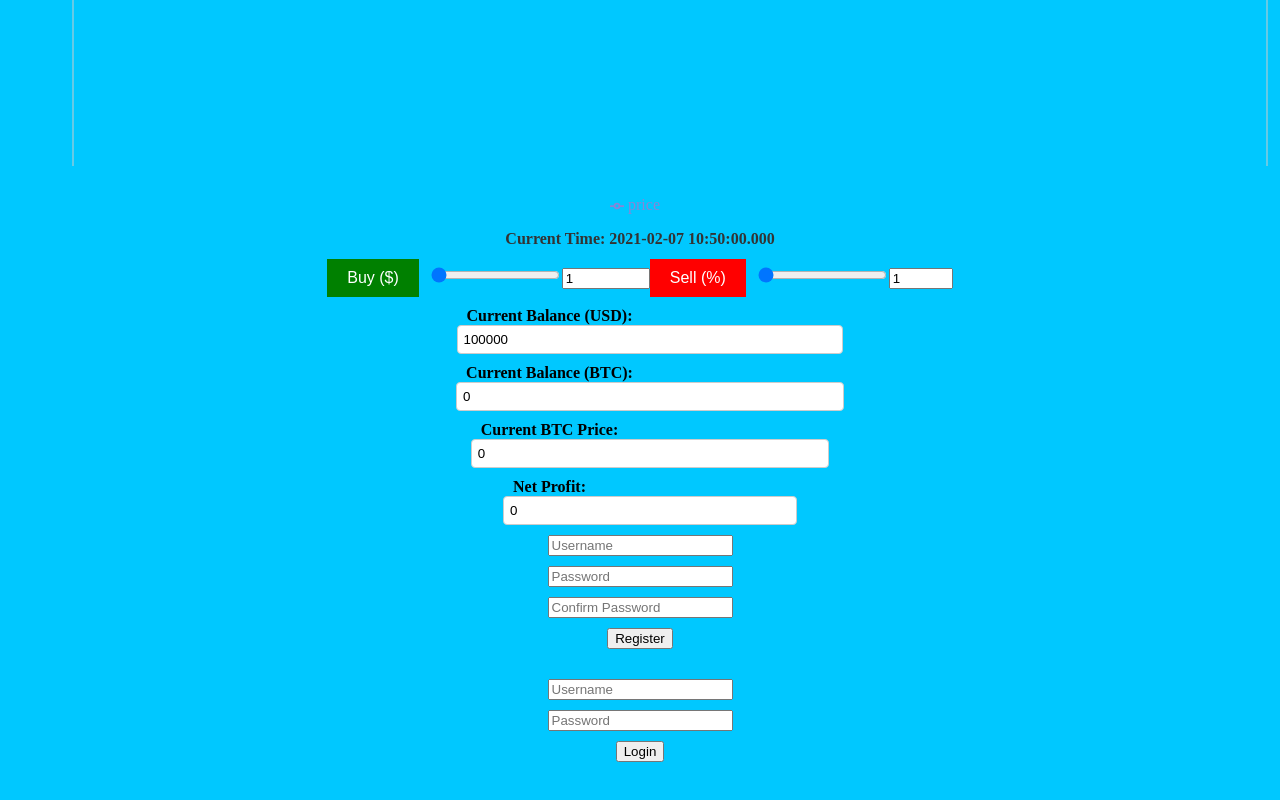
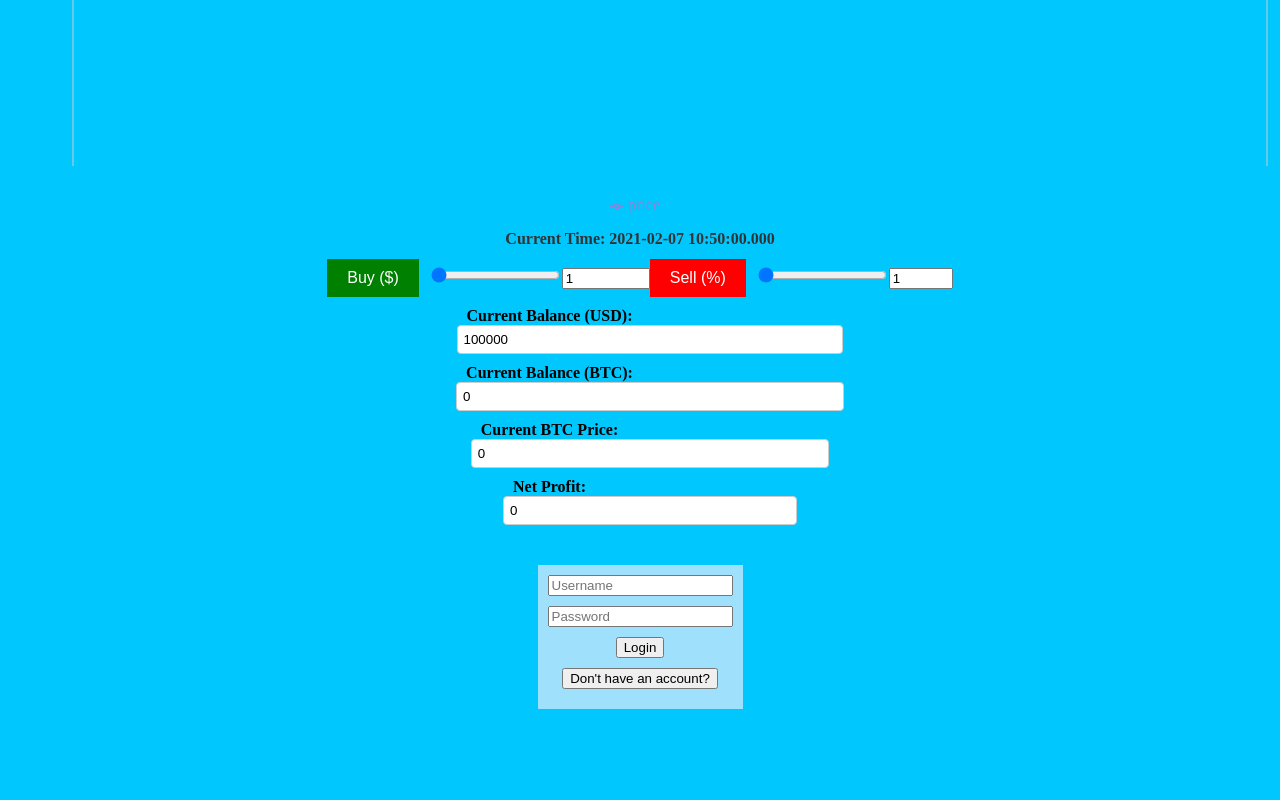
Before and after one commit to BrendanN03/Bitcoin_Trading, a React (Create React App) app in the folder client/: page / in a window 1280 px wide. Shown: the part 413-1213 px from the top of the page. After the commit the page ends 1130 px from the top, so only its background shows below. Built offline with nearby package versions, Linux system fonts and the light colour scheme; no server answers.

Commit message:
cooler auth

```diff
--- a/client/src/pages/PageA.js
+++ b/client/src/pages/PageA.js
@@ -14,6 +14,7 @@ export default function PageA() {
 	const [buyQuantity, setBuyQuantity] = useState(1);
 	const [sellQuantity, setSellQuantity] = useState(1);
 
+	const [authSide, setAuthSide] = useState(true); // false = register; true = login
 	const [loggedUser, setLoggedUser] = useState(null);
 	//const [currentDateTime, setCurrentDateTime] = useState(getRandomDateIn2021);
 	const { currentDateTime, setCurrentDateTime } = useContext(DateTimeContext);
@@ -228,17 +229,32 @@ export default function PageA() {
 	}, [currentDateTime]);
 	*/
 
+	// handle changing login/register form
+	const authChangeHandle = (toLogin) => {
+		if (toLogin) {
+			document.getElementById('register_username').value = '';
+			document.getElementById('register_password').value = '';
+			document.getElementById('register_password_confirm').value = '';
+		} else {
+			document.getElementById('login_username').value = '';
+			document.getElementById('login_password').value = '';
+		}
+
+		setAuthSide(toLogin);
+		document.getElementById('auth_msg').innerHTML = '';
+	}
+
 	// handle registering account
 	const registerSubmit = (e) => {
 		e.preventDefault();
 
 		const username = document.getElementById('register_username').value;
 		const password = document.getElementById('register_password').value;
-		const registerMsgElt = document.getElementById('register_msg');
+		const authMsgElt = document.getElementById('auth_msg');
 
 		// check if the passwords match
 		if (password !== document.getElementById('register_password_confirm').value) {
-			registerMsgElt.innerHTML = "Passwords don't match";
+			authMsgElt.innerHTML = "Passwords don't match";
 			return;
 		}
 
@@ -255,11 +271,12 @@ export default function PageA() {
 		})
 			.then(res => {
 				if (res.status === 500) {
-					registerMsgElt.innerHTML = 'Something went wrong';
+					authMsgElt.innerHTML = 'Something went wrong';
 				} else if (res.status === 409) {
-					registerMsgElt.innerHTML = 'Username is taken';
+					authMsgElt.innerHTML = 'Username is taken';
 				} else if (res.status === 201) {
-					registerMsgElt.innerHTML = 'You have successfully registered';
+					authMsgElt.innerHTML = 'You have successfully registered';
+					setAuthSide(true);
 				} else {
 					console.log('registerSubmit: what happened here');
 					throw new Error('what happen');
@@ -273,7 +290,7 @@ export default function PageA() {
 
 		const username = document.getElementById('login_username').value;
 		const password = document.getElementById('login_password').value;
-		const loginMsgElt = document.getElementById('login_msg');
+		const authMsgElt = document.getElementById('auth_msg');
 
 		// make the POST request
 		fetch(`http://${config.server_host}:${config.server_port}/login`, {
@@ -289,11 +306,11 @@ export default function PageA() {
 		})
 			.then(res => {
 				if (res.status === 500) {
-					loginMsgElt.innerHTML = 'Something went wrong';
+					authMsgElt.innerHTML = 'Something went wrong';
 				} else if (res.status === 404) {
-					loginMsgElt.innerHTML = 'Incorrect credentials';
+					authMsgElt.innerHTML = 'Incorrect credentials';
 				} else if (res.status === 200) {
-					loginMsgElt.innerHTML = 'Login successful';
+					authMsgElt.innerHTML = 'Login successful';
 					setLoggedUser(username);
 					return res.json();
 				} else {
@@ -316,6 +333,7 @@ export default function PageA() {
 			credentials: 'include'
 		});
 		setLoggedUser(null);
+		document.getElementById('auth_msg').innerHTML = '';
 	}
 
 	return (
@@ -401,38 +419,41 @@ export default function PageA() {
 
 			</div>
 
-			{/* register and submit might as well go on a separate page */}
-			<div className="auth-container">
+			<div className='centerer'>
+				<div className='auth-container'>
+					{
+					loggedUser ?
+						<>
+							<span>Hello, {loggedUser}! </span>
+							<button type='button' onClick={logout}>Logout</button>
+						</>
+					: authSide ?
+						<div>
+							<div className="login-form">
+								<form onSubmit={loginSubmit}>
+									<input id='login_username' type='text' name='username' placeholder='Username' minLength='5' maxLength='10' required />
+									<input id='login_password' type='password' name='password' placeholder='Password' minLength='5' maxLength='15' required />
+									<button type='submit'>Login</button>
+								</form>
+								<button onClick={() => authChangeHandle(false)}>Don't have an account?</button>
+							</div>
+						</div>
+					:
+						<div>
 							<div className="register-form">
 								<form onSubmit={registerSubmit}>
 									<input id='register_username' type='text' name='username' placeholder='Username' minLength='5' maxLength='10' required />
 									<input id='register_password' type='password' name='password' placeholder='Password' minLength='5' maxLength='15' required />
 									<input id='register_password_confirm' type='password' name='password_confirm' placeholder='Confirm Password' minLength='5' maxLength='15' required />
 									<button type='submit'>Register</button>
-						<span id='register_msg' />
 								</form>
-				</div>
-
-				<div className="login-form">
-					<form onSubmit={loginSubmit}>
-						<input id='login_username' type='text' name='username' placeholder='Username' minLength='5' maxLength='10' required />
-						<input id='login_password' type='password' name='password' placeholder='Password' minLength='5' maxLength='15' required />
-						<button type='submit'>Login</button>
-						<span id='login_msg' />
-					</form>
+								<button onClick={() => authChangeHandle(true)}>Already have an account?</button>
 							</div>
 						</div>
-
-
-			{
-			loggedUser ?
-				<>
-					<span>hi {loggedUser}</span>
-					<button type='button' onClick={logout}>Logout</button>
-				</>
-					   :
-				null
 					}
+					<p id='auth_msg' />
+				</div>
+			</div>
 		</>
 	);
 }
--- a/client/src/styles.css
+++ b/client/src/styles.css
@@ -22,17 +22,24 @@ body {
     background-color: #0056b3;
 }
 
+.centerer {
+	text-align: center;
+}
 
 .auth-container {
-    display: flex;
+    display: inline-block;
     justify-content: center;
     align-items: center;
     flex-direction: column;
+	margin-top: 30px;
+	background-color: #9fe0fc;
+	padding: 10px;
 }
 
-.register-form,
-.login-form {
-    margin-bottom: 20px;
+#auth_msg {
+	padding-top: 10px;
+	margin-top: 0px;
+	margin-bottom: 0px;
 }
 
 form {
```
Lines whose indentation alone changed are shown as unchanged.
